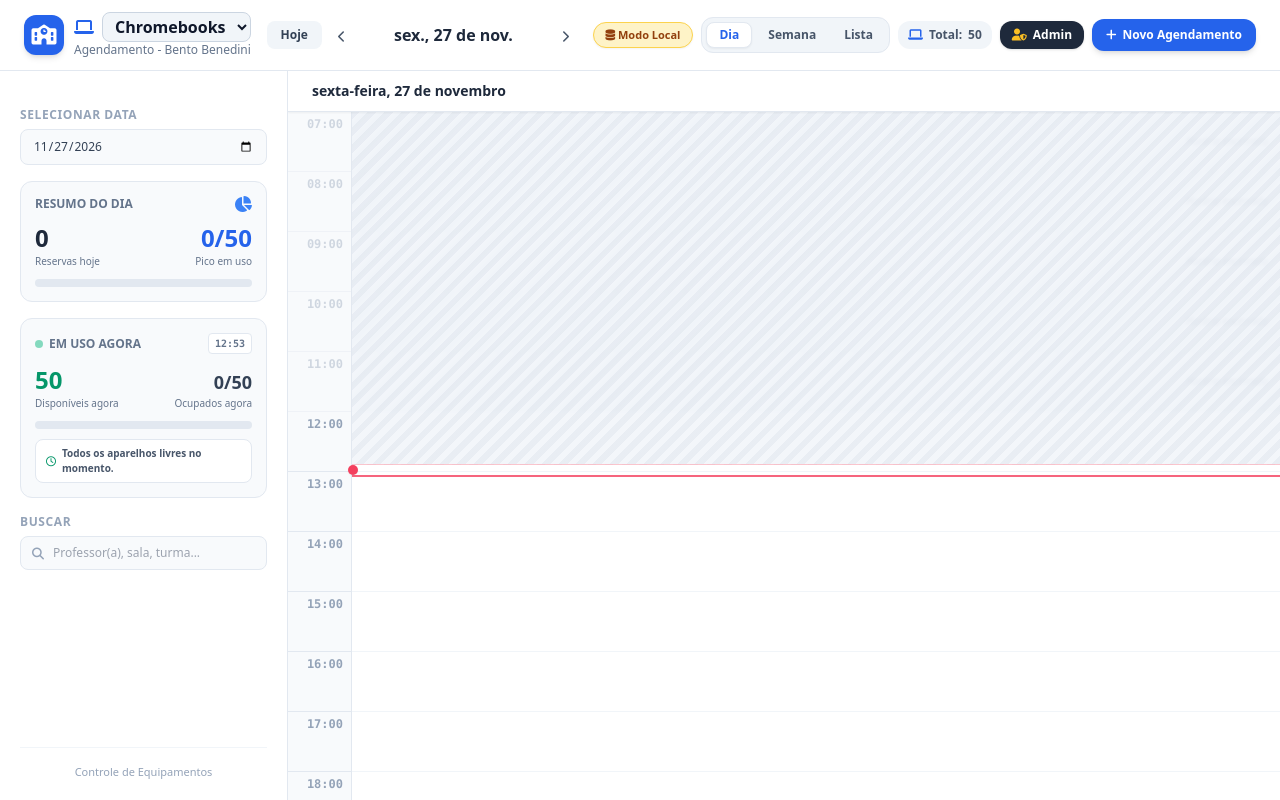
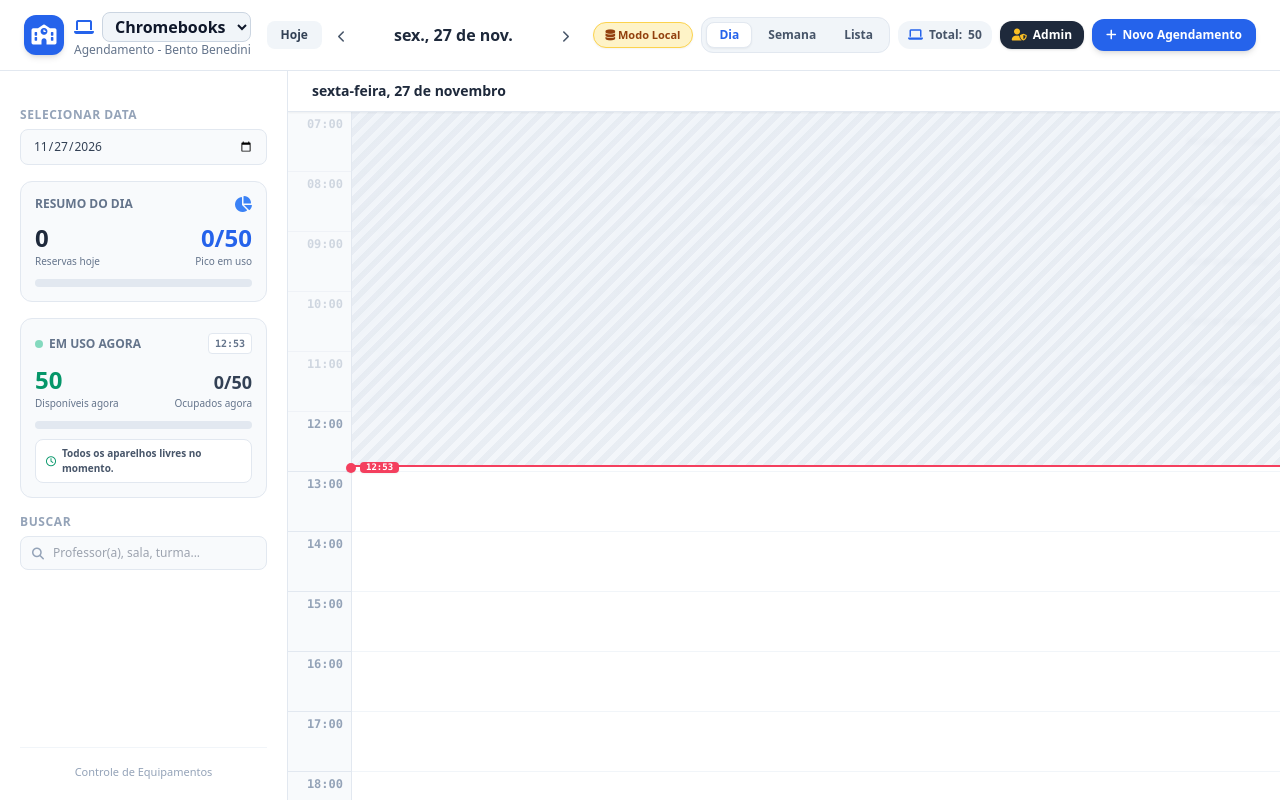
Before and after one commit to brunoslvsouza/agendamento-chromebook, a website: page index.html in a window 1280 px wide. Drawn offline with nearby package versions, Linux system fonts and the light colour scheme; no server answers.

Commit message:
Update index.html

```diff
--- a/index.html
+++ b/index.html
@@ -1884,24 +1884,30 @@
         }
       }
 
-      // FAIXA DESFOCADA EXATA ATÉ O MINUTO ATUAL + LINHA DE HORÁRIO ATUAL
+      // FAIXA DESFOCADA EXATA ATÉ O SEGUNDO ATUAL + LINHA DE HORÁRIO ATUAL ALINHADA
       if (isToday) {
         const startMinutes = START_HOUR * 60;
         const endMinutes = END_HOUR * 60;
-        if (nowMinutes > startMinutes) {
-          const cappedMinutes = Math.min(nowMinutes, endMinutes);
+        const exactMinutes = now.getHours() * 60 + now.getMinutes() + (now.getSeconds() / 60);
+        const currentTimeLabel = `${String(now.getHours()).padStart(2, '0')}:${String(now.getMinutes()).padStart(2, '0')}`;
+
+        if (exactMinutes > startMinutes) {
+          const cappedMinutes = Math.min(exactMinutes, endMinutes);
           const pastHeightPx = ((cappedMinutes - startMinutes) / 60) * 60;
           if (!STATE.isAdmin) {
             html += `
-              <div class="absolute left-0 right-0 top-0 past-slot pointer-events-none z-10 border-b border-rose-300/60" style="height: ${pastHeightPx}px;"></div>
+              <div class="absolute left-0 right-0 top-0 past-slot pointer-events-none z-10" style="height: ${pastHeightPx}px;"></div>
             `;
           }
         }
-        if (nowMinutes >= startMinutes && nowMinutes <= endMinutes) {
-          const topPx = ((nowMinutes - startMinutes) / 60) * 60;
+        if (exactMinutes >= startMinutes && exactMinutes <= endMinutes) {
+          const topPx = ((exactMinutes - startMinutes) / 60) * 60;
           html += `
-            <div class="absolute left-0 right-0 border-b-2 border-rose-500/80 z-20 pointer-events-none flex items-center" style="top: ${topPx}px;">
-              <div class="w-2.5 h-2.5 rounded-full bg-rose-500 -ml-1 shadow-sm"></div>
+            <div class="absolute left-0 right-0 border-t-2 border-rose-500 z-30 pointer-events-none" style="top: ${topPx}px;">
+              <div class="relative flex items-center">
+                <span class="w-2.5 h-2.5 rounded-full bg-rose-500 -ml-1.5 -mt-[5px] shadow-sm"></span>
+                <span class="ml-1 -mt-[5px] px-1.5 py-0.2 bg-rose-500 text-white text-[9px] font-mono font-bold rounded shadow-sm leading-tight">${currentTimeLabel}</span>
+              </div>
             </div>
           `;
         }
```
